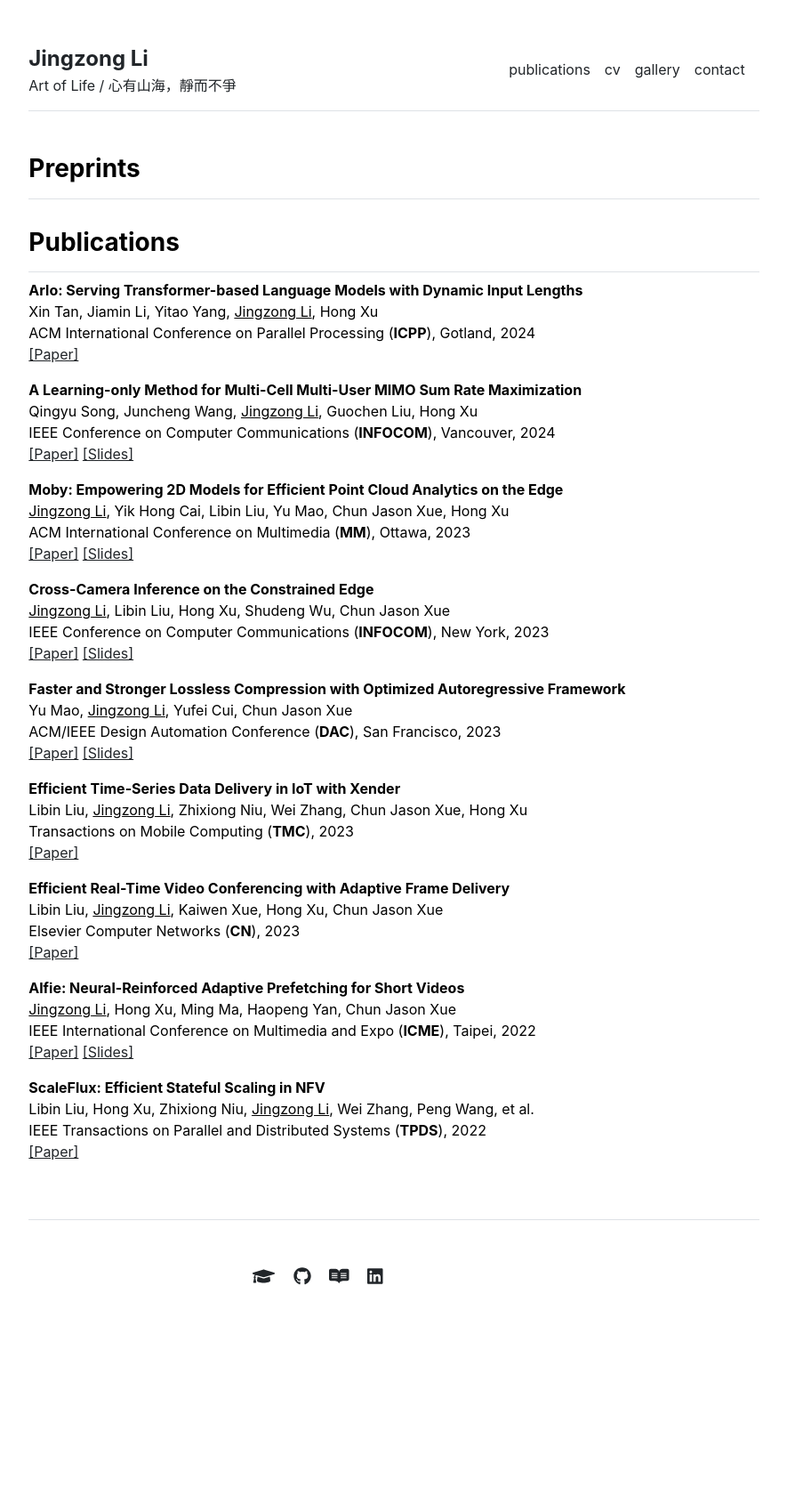
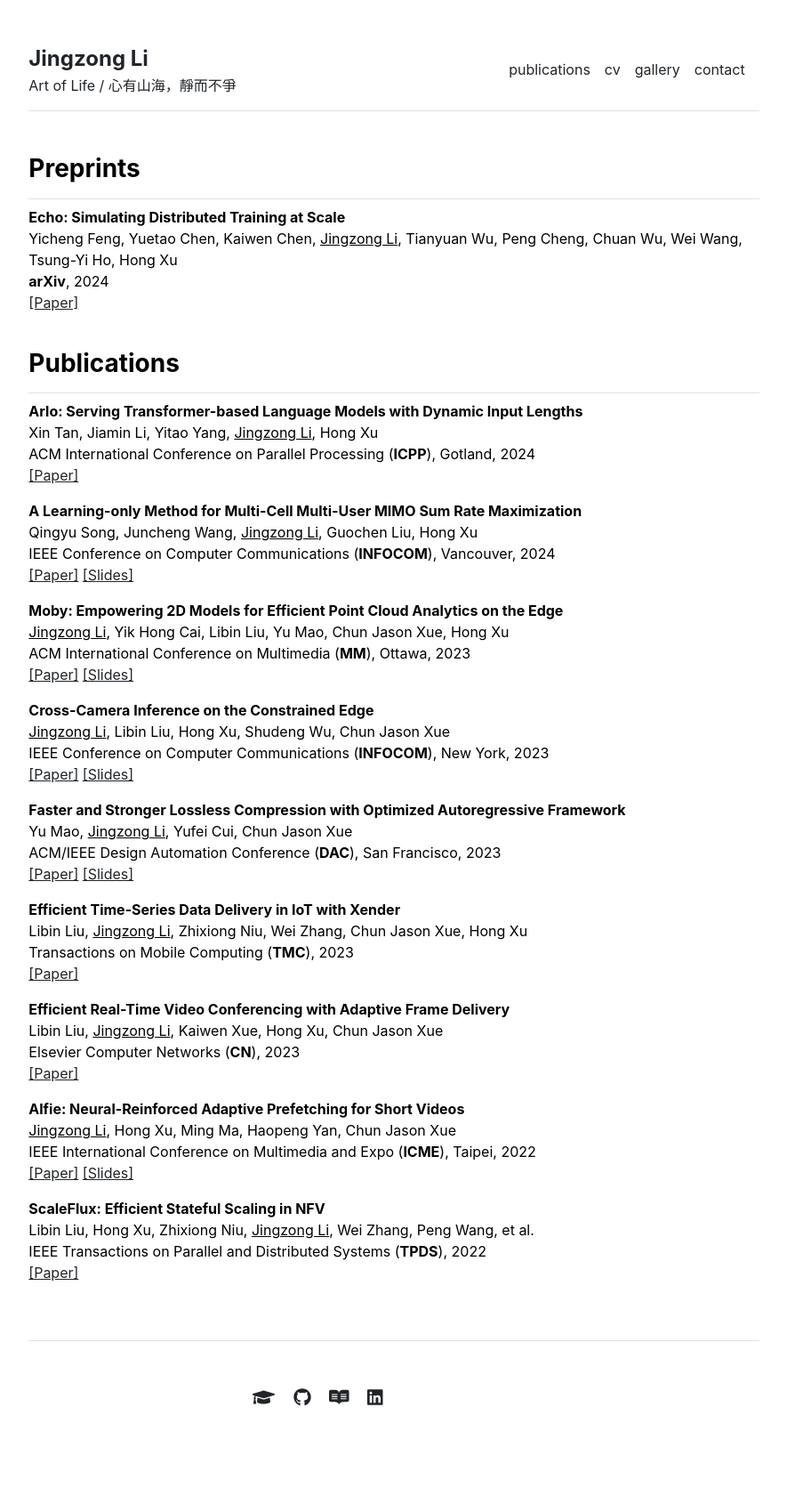
Before and after one commit to kanonjz/academic, a Jekyll site: the page built from publications.md, in a window 1280 px wide. Shown: the whole page at 89% size, without its empty margins (197-1082 px from the left). Built offline with Jekyll 4.4.1, drawn with Linux system fonts in a browser that asks for light colours; before the commit the page ends 1545 px from its top, so only the background shows below that.

Commit message:
add preprint

```diff
--- a/_data/publications.yml
+++ b/_data/publications.yml
@@ -15,3 +15,4 @@ index:
 - {name: 'ScaleFlux: Efficient Stateful Scaling in NFV', url: 'share/ScaleFlux-tpds22.pdf', author: 'Libin Liu, Hong Xu, Zhixiong Niu, <u>Jingzong Li</u>, Wei Zhang, Peng Wang, et al.', venue: 'IEEE Transactions on Parallel and Distributed Systems (<b>TPDS</b>), 2022', slide: ''}
 
 preprints:
+- {name: 'Echo: Simulating Distributed Training at Scale', url: 'https://arxiv.org/abs/2412.12487', author: 'Yicheng Feng, Yuetao Chen, Kaiwen Chen, <u>Jingzong Li</u>, Tianyuan Wu, Peng Cheng, Chuan Wu, Wei Wang, Tsung-Yi Ho, Hong Xu', venue: '<b>arXiv</b>, 2024', slide: ''}
```
